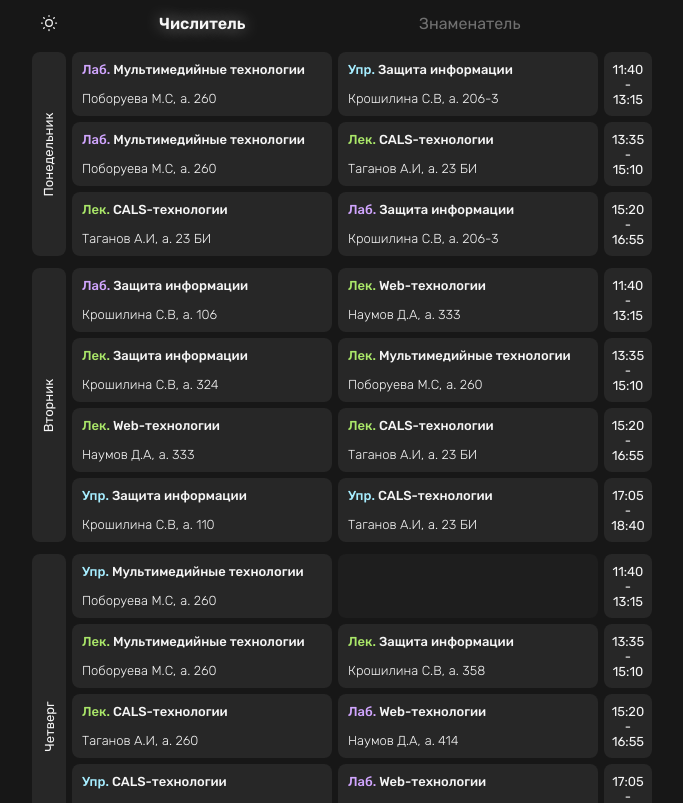
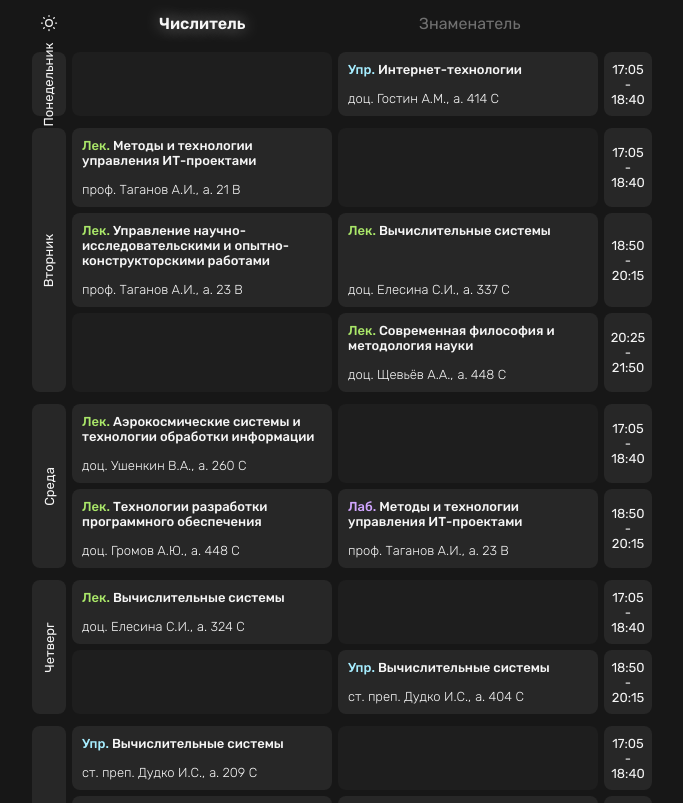
Before and after one commit to p0wered/schedule-react, a React (Vite) app: page / in a window 1280 px wide. Shown: the top 803 px of the page, without its empty margins (298-981 px from the left). Built offline with nearby package versions, Linux system fonts and the light colour scheme.

Commit message:
update schedule

```diff
--- a/src/App.tsx
+++ b/src/App.tsx
@@ -6,10 +6,13 @@ import type { ScheduleData } from './types/schedule';
 const dayMap: Record<string, number> = {
   'Понедельник': 1,
   'Вторник': 2,
+  'Среда': 3,
   'Четверг': 4,
   'Пятница': 5,
   'Суббота': 6,
 };
+
+const semesterStart = new Date(2026, 7, 31);
 
 const scheduleData: ScheduleData = {
   header: {
@@ -20,19 +23,8 @@ const scheduleData: ScheduleData = {
       name: 'Понедельник',
       pairs: [
         {
-          leftDiscipline: { type: 'lab', name: 'Мультимедийные технологии', teacher: 'Поборуева М.С', room: '260' },
-          rightDiscipline: { type: 'upr', name: 'Защита информации', teacher: 'Крошилина С.В', room: '206-3' },
-          time: '11:40 - 13:15',
-        },
-        {
-          leftDiscipline: { type: 'lab', name: 'Мультимедийные технологии', teacher: 'Поборуева М.С', room: '260' },
-          rightDiscipline: { type: 'lec', name: 'CALS-технологии', teacher: 'Таганов А.И', room: '23 БИ' },
-          time: '13:35 - 15:10',
-        },
-        {
-          leftDiscipline: { type: 'lec', name: 'CALS-технологии', teacher: 'Таганов А.И', room: '23 БИ' },
-          rightDiscipline: { type: 'lab', name: 'Защита информации', teacher: 'Крошилина С.В', room: '206-3' },
-          time: '15:20 - 16:55',
+          rightDiscipline: { type: 'upr', name: 'Интернет-технологии', teacher: 'доц. Гостин А.М.', room: '414 C' },
+          time: '17:05 - 18:40',
         },
       ],
     },
@@ -40,24 +32,31 @@ const scheduleData: ScheduleData = {
       name: 'Вторник',
       pairs: [
         {
-          leftDiscipline: { type: 'lab', name: 'Защита информации', teacher: 'Крошилина С.В', room: '106' },
-          rightDiscipline: { type: 'lec', name: 'Web-технологии', teacher: 'Наумов Д.А', room: '333' },
-          time: '11:40 - 13:15',
+          leftDiscipline: { type: 'lec', name: 'Методы и технологии управления ИТ-проектами', teacher: 'проф. Таганов А.И.', room: '21 B' },
+          time: '17:05 - 18:40',
         },
         {
-          leftDiscipline: { type: 'lec', name: 'Защита информации', teacher: 'Крошилина С.В', room: '324' },
-          rightDiscipline: { type: 'lec', name: 'Мультимедийные технологии', teacher: 'Поборуева М.С', room: '260' },
-          time: '13:35 - 15:10',
+          leftDiscipline: { type: 'lec', name: 'Управление научно-исследовательскими и опытно-конструкторскими работами', teacher: 'проф. Таганов А.И.', room: '23 B' },
+          rightDiscipline: { type: 'lec', name: 'Вычислительные системы', teacher: 'доц. Елесина С.И.', room: '337 C' },
+          time: '18:50 - 20:15',
         },
         {
-          leftDiscipline: { type: 'lec', name: 'Web-технологии', teacher: 'Наумов Д.А', room: '333' },
-          rightDiscipline: { type: 'lec', name: 'CALS-технологии', teacher: 'Таганов А.И', room: '23 БИ' },
-          time: '15:20 - 16:55',
+          rightDiscipline: { type: 'lec', name: 'Современная философия и методология науки', teacher: 'доц. Щевьёв А.А.', room: '448 C' },
+          time: '20:25 - 21:50',
+        },
+      ],
+    },
+    {
+      name: 'Среда',
+      pairs: [
+        {
+          leftDiscipline: { type: 'lec', name: 'Аэрокосмические системы и технологии обработки информации', teacher: 'доц. Ушенкин В.А.', room: '260 C' },
+          time: '17:05 - 18:40',
         },
         {
-          leftDiscipline: { type: 'upr', name: 'Защита информации', teacher: 'Крошилина С.В', room: '110' },
-          rightDiscipline: { type: 'upr', name: 'CALS-технологии', teacher: 'Таганов А.И', room: '23 БИ' },
-          time: '17:05 - 18:40',
+          leftDiscipline: { type: 'lec', name: 'Технологии разработки программного обеспечения', teacher: 'доц. Громов А.Ю.', room: '448 C' },
+          rightDiscipline: { type: 'lab', name: 'Методы и технологии управления ИТ-проектами', teacher: 'проф. Таганов А.И.', room: '23 B' },
+          time: '18:50 - 20:15',
         },
       ],
     },
@@ -65,50 +64,48 @@ const scheduleData: ScheduleData = {
       name: 'Четверг',
       pairs: [
         {
-          leftDiscipline: { type: 'upr', name: 'Мультимедийные технологии', teacher: 'Поборуева М.С', room: '260' },
-          rightDiscipline: undefined,
-          time: '11:40 - 13:15',
-        },
-        {
-          leftDiscipline: { type: 'lec', name: 'Мультимедийные технологии', teacher: 'Поборуева М.С', room: '260' },
-          rightDiscipline: { type: 'lec', name: 'Защита информации', teacher: 'Крошилина С.В', room: '358' },
-          time: '13:35 - 15:10',
-        },
-        {
-          leftDiscipline: { type: 'lec', name: 'CALS-технологии', teacher: 'Таганов А.И', room: '260' },
-          rightDiscipline: { type: 'lab', name: 'Web-технологии', teacher: 'Наумов Д.А', room: '414' },
-          time: '15:20 - 16:55',
-        },
-        {
-          leftDiscipline: { type: 'upr', name: 'CALS-технологии', teacher: 'Таганов А.И', room: '260' },
-          rightDiscipline: { type: 'lab', name: 'Web-технологии', teacher: 'Наумов Д.А', room: '414' },
+          leftDiscipline: { type: 'lec', name: 'Вычислительные системы', teacher: 'доц. Елесина С.И.', room: '324 C' },
           time: '17:05 - 18:40',
         },
         {
-          leftDiscipline: undefined,
-          rightDiscipline: { type: 'upr', name: 'Мультимедийные технологии', teacher: 'Поборуева М.С', room: '260' },
+          rightDiscipline: { type: 'upr', name: 'Вычислительные системы', teacher: 'ст. преп. Дудко И.С.', room: '404 C' },
           time: '18:50 - 20:15',
-        }
+        },
       ],
     },
     {
       name: 'Пятница',
       pairs: [
         {
-          leftDiscipline: { type: 'lab', name: 'Web-технологии', teacher: 'Наумов Д.А', room: '260' },
-          rightDiscipline: { type: 'lec', name: 'Web-технологии', teacher: 'Наумов Д.А', room: '337' },
-          time: '13:35 - 15:10',
+          leftDiscipline: { type: 'upr', name: 'Вычислительные системы', teacher: 'ст. преп. Дудко И.С.', room: '209 C' },
+          time: '17:05 - 18:40',
         },
         {
-          leftDiscipline: { type: 'lec', name: 'Web-технологии', teacher: 'Наумов Д.А', room: '333' },
-          rightDiscipline: undefined,
-          time: '15:20 - 16:55',
+          leftDiscipline: { type: 'upr', name: 'Технологии разработки программного обеспечения', teacher: 'асс. Сидоров А.М.', room: '02/2 B' },
+          rightDiscipline: { type: 'lab', name: 'Аэрокосмические системы и технологии обработки информации', teacher: 'доц. Ушенкин В.А.', room: '260 C' },
+          time: '18:50 - 20:15',
         },
         {
-          leftDiscipline: { type: 'lab', name: 'Web-технологии', teacher: 'Наумов Д.А', room: '260' },
-          rightDiscipline: undefined,
-          time: '17:05 - 18:40',
-        }
+          rightDiscipline: { type: 'upr', name: 'Современная философия и методология науки', teacher: 'доц. Щевьёв А.А.', room: '450 C' },
+          time: '20:25 - 21:50',
+        },
+      ],
+    },
+    {
+      name: 'Суббота',
+      pairs: [
+        {
+          leftDiscipline: { type: 'upr', name: 'НИР практика/Научно-исследовательская практика', isMerged: true },
+          time: '08:10 - 09:45',
+        },
+        {
+          leftDiscipline: { type: 'upr', name: 'НИР практика/Научно-исследовательская практика', isMerged: true },
+          time: '09:55 - 11:30',
+        },
+        {
+          leftDiscipline: { type: 'lec', name: 'Интернет-технологии', teacher: 'доц. Гостин А.М.', room: '403 C' },
+          time: '11:40 - 13:15',
+        },
       ],
     }
   ],
@@ -121,10 +118,9 @@ function parseTimeToMinutes(timeStr: string): number {
 
 // функция для определения типа недели
 function getCurrentWeekType(): boolean {
-  const referenceDate = new Date('2026-02-09'); // опорная дата - начало семестра, всегда числитель
   const currentDate = new Date();
 
-  const timeDiff = currentDate.getTime() - referenceDate.getTime();
+  const timeDiff = currentDate.getTime() - semesterStart.getTime();
   const daysDiff = Math.floor(timeDiff / (1000 * 60 * 60 * 24));
 
   const weekNumber = Math.floor(daysDiff / 7);
@@ -132,9 +128,8 @@ function getCurrentWeekType(): boolean {
 }
 
 function getWeekInfo(): { weekNumber: number; isDenominator: boolean; weekType: string } {
-  const referenceDate = new Date('2026-02-09');
   const currentDate = new Date();
-  const timeDiff = currentDate.getTime() - referenceDate.getTime();
+  const timeDiff = currentDate.getTime() - semesterStart.getTime();
   const daysDiff = Math.floor(timeDiff / (1000 * 60 * 60 * 24));
   const weekNumber = Math.floor(daysDiff / 7);
   const isDenominator = weekNumber % 2 === 1;
--- a/src/components/DisciplineBlock.tsx
+++ b/src/components/DisciplineBlock.tsx
@@ -4,7 +4,7 @@ interface DisciplineBlockProps {
     type?: DisciplineType;
     discipline: string;
     teacher?: string;
-    room: string;
+    room?: string;
     isUnused?: boolean;
     isMerged?: boolean;
     currentType?: string | null;
@@ -42,10 +42,12 @@ export default function DisciplineBlock({
             <p>
                 {typeSpan} {discipline}
             </p>
-            <div className="block-discipline-inner">
-                {teacher && <p>{teacher},</p>}
-                <p>а. {room}</p>
-            </div>
+            {(teacher || room) && (
+                <div className="block-discipline-inner">
+                    {teacher && <p>{teacher},</p>}
+                    {room && <p>а. {room}</p>}
+                </div>
+            )}
         </div>
     );
 }
--- a/src/types/schedule.ts
+++ b/src/types/schedule.ts
@@ -4,7 +4,7 @@ export interface Discipline {
     type?: DisciplineType;
     name: string;
     teacher?: string;
-    room: string;
+    room?: string;
     isMerged?: boolean;
 }
 
```
